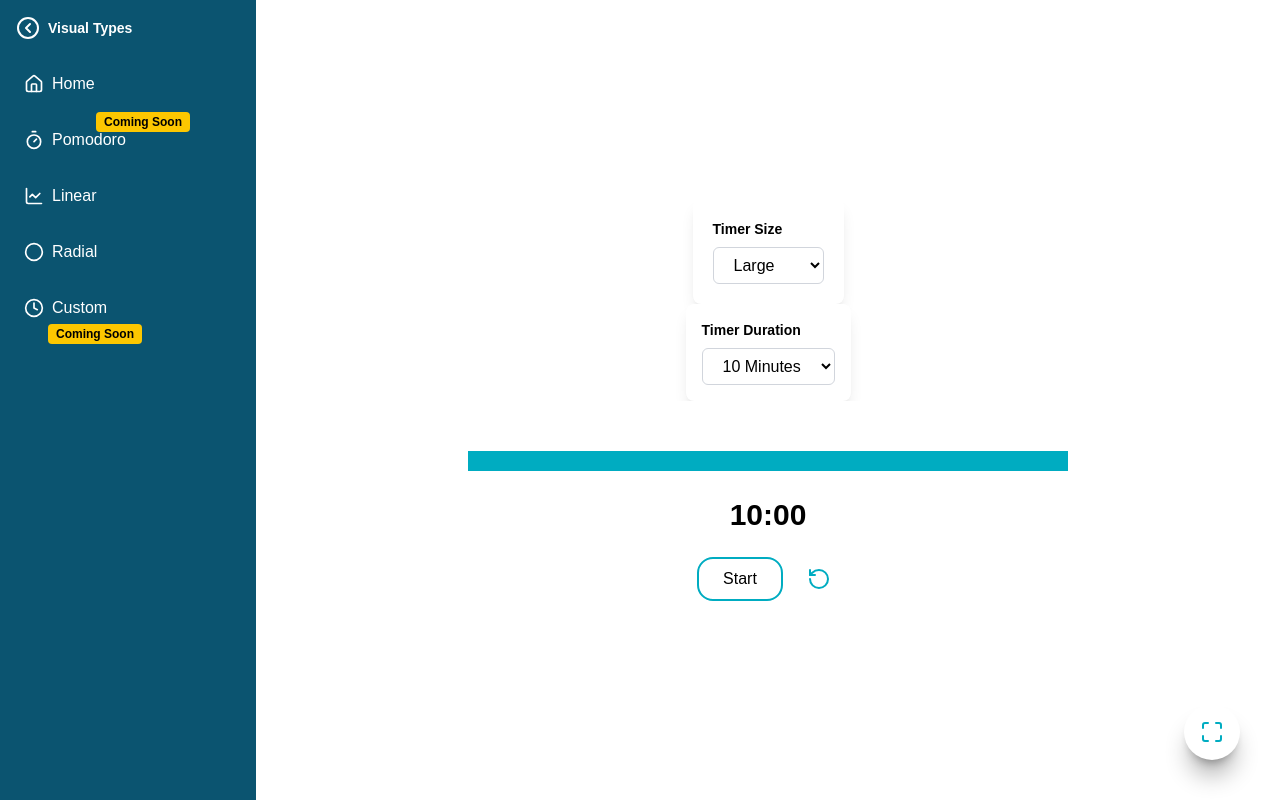
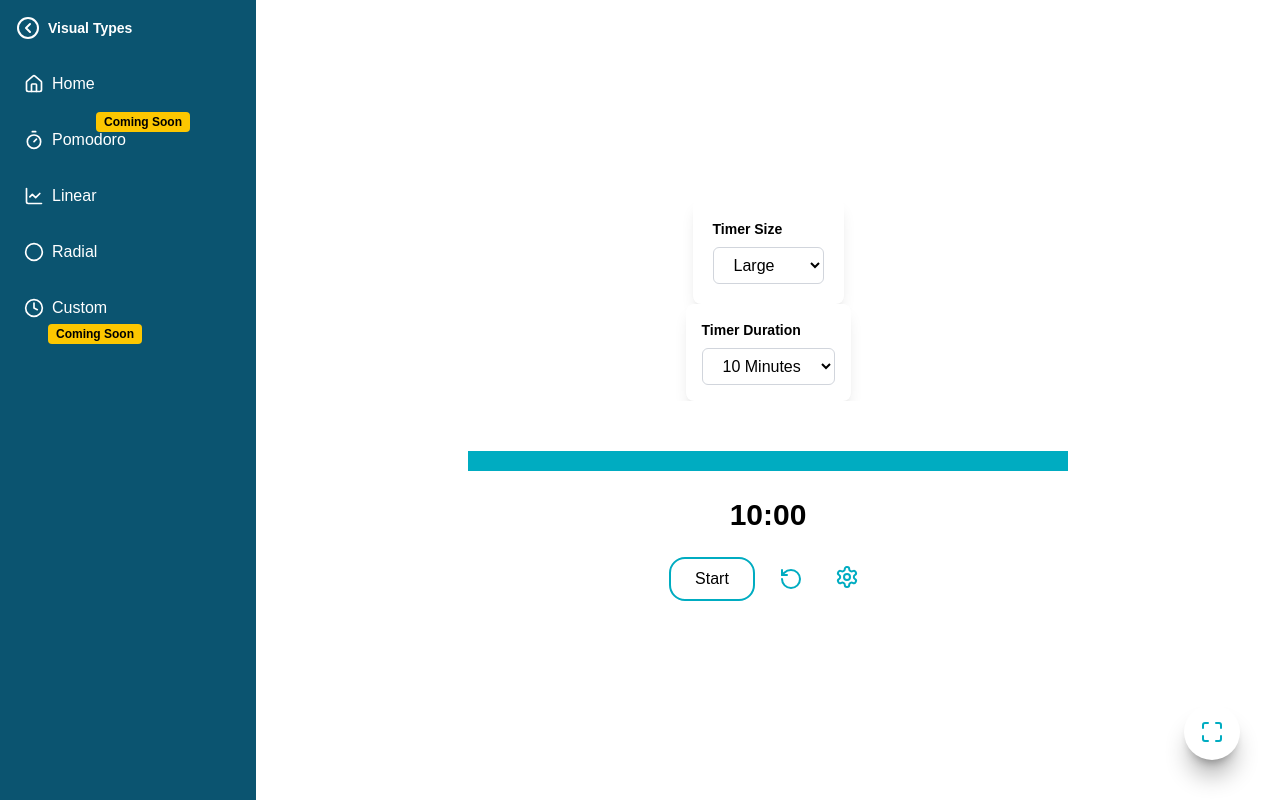
Before and after one commit to JGrineau/visual-timers, a Next.js app: page /linear in a window 1280 px wide. Built offline with nearby package versions, Linux system fonts and the light colour scheme.

Commit message:
settings 1.0

```diff
--- a/src/app/linear/page.tsx
+++ b/src/app/linear/page.tsx
@@ -5,6 +5,7 @@ import SizeSelector from "@/components/size-selection/Page";
 import { RotateCcw } from "lucide-react";
 import Full from "@/components/full-screen/Page";
 import "../../app/globals.css";
+import SettingsPanel from "@/components/settings-panel/Page";
 
 export default function Linear() {
   const progressRef = useRef<SVGLineElement>(null);
@@ -161,6 +162,7 @@ export default function Linear() {
         >
           <RotateCcw className="w-6 h-6" />
         </button>
+        <SettingsPanel />
       </div>
     </div>
   );
--- /dev/null
+++ b/src/components/settings-panel/Page.tsx
@@ -0,0 +1,58 @@
+"use client";
+
+import React, { useState } from "react";
+import { Settings } from "lucide-react";
+
+const Page = () => {
+  const [isOpen, setIsOpen] = useState(false);
+
+  const togglePanel = () => {
+    setIsOpen(!isOpen);
+  };
+
+  return (
+    <div className="relative">
+      {/* Settings Icon Button */}
+      <button
+        onClick={togglePanel}
+        className="p-2 text-[var(--accent-color)] hover:scale-110 transition-transform duration-200"
+        title="Settings"
+      >
+        <Settings className="w-6 h-6" />
+      </button>
+
+      {/* Popup Panel */}
+      {isOpen && (
+        <div className="absolute top-12 right-0 z-50 w-64 bg-white shadow-lg rounded-lg p-4 border border-gray-200">
+          <h2 className="text-lg font-semibold mb-4 text-gray-800">Settings</h2>
+
+          {/* Size Selection Placeholder */}
+          <div className="mb-4">
+            <label className="block text-sm font-medium text-gray-700 mb-1">
+              Size
+            </label>
+            <select className="w-full p-2 border rounded">
+              <option>Small</option>
+              <option>Medium</option>
+              <option>Large</option>
+            </select>
+          </div>
+
+          {/* Duration Selection Placeholder */}
+          <div>
+            <label className="block text-sm font-medium text-gray-700 mb-1">
+              Duration
+            </label>
+            <select className="w-full p-2 border rounded">
+              <option>15 minutes</option>
+              <option>30 minutes</option>
+              <option>1 hour</option>
+            </select>
+          </div>
+        </div>
+      )}
+    </div>
+  );
+};
+
+export default Page;
```
